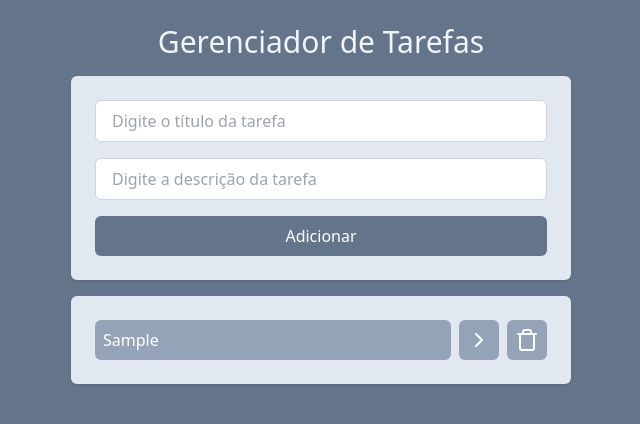
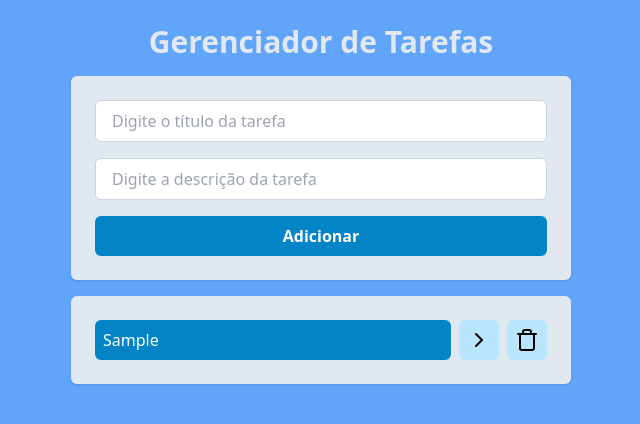
Before and after one commit to pohawesleyp/listaDeTarefas-react-tailwind, a React (Vite) app: page / in a window 1280 px wide. Both pictures are taken after typing "Sample", "Sample" into the empty fields and a click on the button "Adicionar". Shown: the top 424 px of the page, without its empty margins (319-959 px from the left). Built offline with nearby package versions, Linux system fonts and the light colour scheme.

Commit message:
melhorado detalhes na cor

```diff
--- a/src/App.jsx
+++ b/src/App.jsx
@@ -55,7 +55,7 @@ function App() {
   }
 
   return (
-    <div className="w-screen min-h-screen bg-slate-500 flex justify-center p-6">
+    <div className="w-screen min-h-screen bg-blue-400 flex justify-center p-6">
       <div className="w-[500px] space-y-4">
         <Title>Gerenciador de Tarefas</Title>
         <AddTasks onAddTaskSubmit={onAddTaskSubmit} />
--- a/src/components/AddTasks.jsx
+++ b/src/components/AddTasks.jsx
@@ -17,7 +17,7 @@ function AddTasks({ onAddTaskSubmit }) {
       <Input
         type="text"
         placeholder="Digite a descrição da tarefa"
-        className="border border-slate-300 outline-slate-400 px-4 py-2 rounded-md"
+        className="border border-teal-600 outline-teal-300 px-4 py-2 rounded-md"
         value={description}
         onChange={(event) => setDescription(event.target.value)}
       />
@@ -30,7 +30,7 @@ function AddTasks({ onAddTaskSubmit }) {
           setTitle("");
           setDescription("");
         }}
-        className="bg-slate-500 text-white px-4 py-2 rounded-md font-medium"
+        className="bg-sky-600 text-white px-4 py-2 rounded-md font-bold"
       >
         Adicionar
       </button>
--- a/src/components/Button.jsx
+++ b/src/components/Button.jsx
@@ -2,7 +2,7 @@ function Button(props) {
   return (
     <button
       onClick={props.onClick}
-      className="bg-slate-400 p-2 rounded-md text-white"
+      className="bg-sky-200 p-2 rounded-md text-black"
     >
       {props.children}
     </button>
--- a/src/components/Input.jsx
+++ b/src/components/Input.jsx
@@ -3,7 +3,7 @@ function Input(props) {
     <input
       type={props.title}
       placeholder={props.placeholder}
-      className="border border-slate-300 outline-slate-400 px-4 py-2 rounded-md"
+      className="border border-slate-300 outline-slate-500 px-4 py-2 rounded-md"
       value={props.value}
       onChange={props.onChange}
     />
--- a/src/components/Tasks.jsx
+++ b/src/components/Tasks.jsx
@@ -18,7 +18,7 @@ function Tasks({ tasks, onTaskClick, onDeleteTaksClick }) {
         <li key={task.id} className="flex gap-2">
           <button
             onClick={() => onTaskClick(task.id)}
-            className={`bg-slate-400 w-full flex items-center gap-2 text-white p-2 rounded-md text-left ${
+            className={`bg-sky-600 w-full flex items-center gap-2 text-white p-2 rounded-md text-left ${
               task.isCompleted && "line-through"
             }`}
           >
--- a/src/components/Title.jsx
+++ b/src/components/Title.jsx
@@ -1,6 +1,6 @@
 function Title({ children }) {
   return (
-    <h1 className="text-3xl text-slate-100 front-bold text-center">
+    <h1 className="text-3xl text-slate-200 font-bold text-center">
       {children}
     </h1>
   );
--- a/src/pages/TaskPage.jsx
+++ b/src/pages/TaskPage.jsx
@@ -9,7 +9,7 @@ function TaskPage() {
   const description = searchParams.get("description");
 
   return (
-    <div className="w-screen h-screen bg-slate-500 p-6">
+    <div className="w-screen h-screen bg-blue-400 p-6">
       <div className="w-[500px] mx-auto space-y-4">
         <div className="flex justify-center relative">
           <button
@@ -21,8 +21,8 @@ function TaskPage() {
           <Title>Detalhes da Tarefa</Title>
         </div>
         <div className="bg-slate-200 p-4 rounded-md">
-          <h2 className="text-x font-bold text-slate-600">{title}</h2>
-          <p className="text-slate-600">{description}</p>
+          <h2 className="text-x font-bold bg-sky-600">{title}</h2>
+          <p className="text-slate-950">{description}</p>
         </div>
       </div>
     </div>
```
